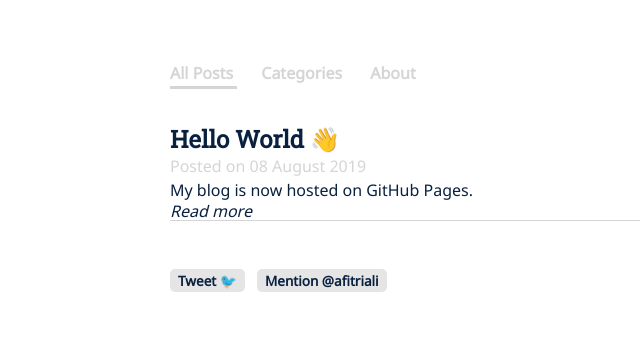
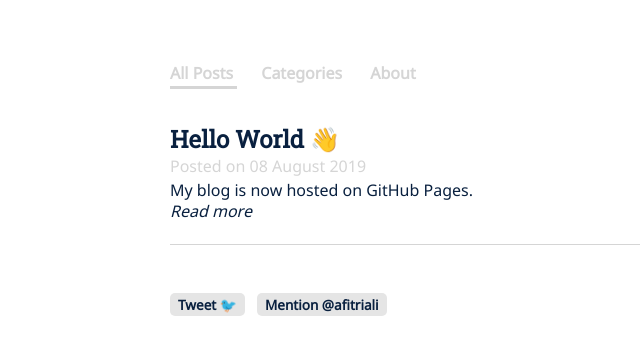
Before and after one commit to xfltrt/xfltrt.github.io, a Jekyll site: the page built from index.html, in a window 1280 px wide. Shown: the top 355 px of the page, without its empty margins (120-760 px from the left). Built offline with Jekyll 4.4.1, drawn with Linux system fonts in a browser that asks for light colours; comment, search, counter and statistics services are not loaded.

Commit message:
Update main.scss

```diff
--- a/_sass/main.scss
+++ b/_sass/main.scss
@@ -61,7 +61,8 @@ nav a:hover {
 }
 
 .post {
-  border-bottom: 1px solid var(--colour-gray)
+  border-bottom: 1px solid var(--colour-gray);
+  padding-bottom: 24px;
 }
 
 .post p {
```
